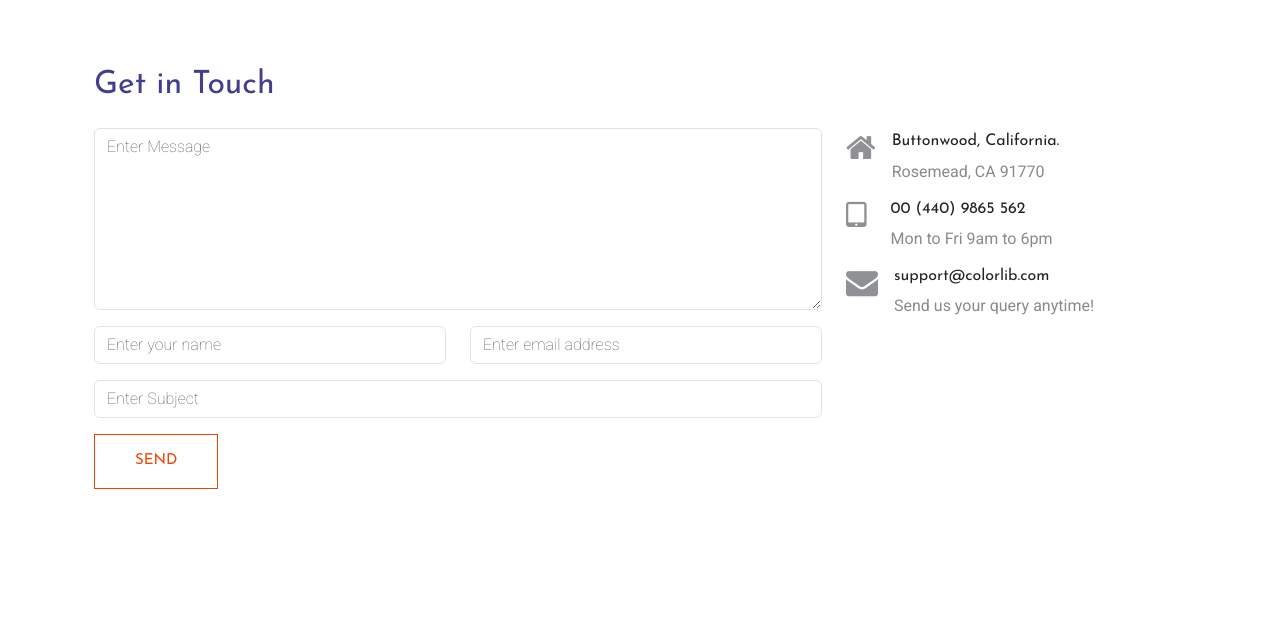
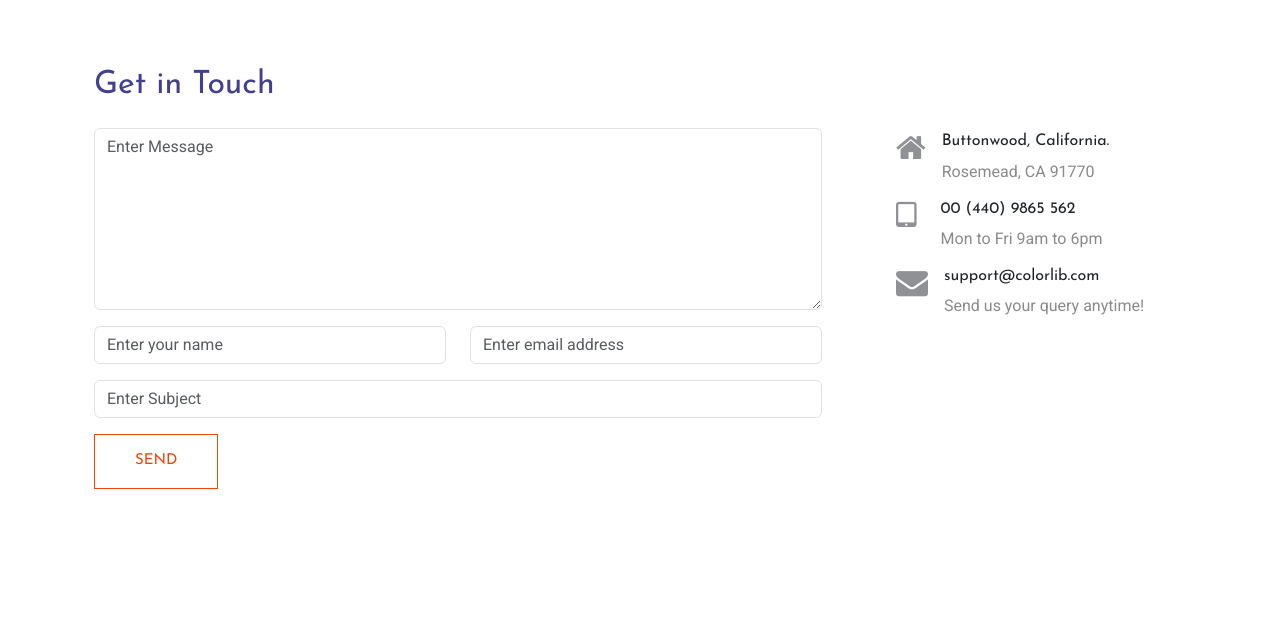
Before and after one commit to Rida-e-Fatima/project-5, a plain HTML site: page contact.html in a window 1280 px wide. Shown: the part 1260-1890 px from the top of the page. Drawn offline with nearby package versions, Linux system fonts and the light colour scheme; a web font is replaced by a local one.

Commit message:
some changes

```diff
--- a/contact.html
+++ b/contact.html
@@ -141,6 +141,7 @@
                     </form>
                 </div>
                 <div class="col-lg-4 contact-media">
+                    <div class="rigth_side_form">
                     <div class="media contact-info d-flex">
                         <span class="contact-info__icon "><i class="fa fa-solid fs-2  fa-home"></i></span>
                         <div class="media-body ms-3">
@@ -167,19 +168,10 @@
                         </div>
                     </div>
                 </div>
+                </div>
             </div>
         </div>
     </section>
-     <!-- <div class="owl-carousel owl-theme">
-        <div> Your Content </div>
-        <div> Your Content </div>
-        <div> Your Content </div>
-        <div> Your Content </div>
-        <div> Your Content </div>
-        <div> Your Content </div>
-        <div> Your Content </div>
-      </div>  -->
-<!--Footer Section-->
 <footer>
     <div class="container">
       <div class="row footer-section">
--- a/style.css
+++ b/style.css
@@ -703,8 +703,10 @@ margin-left: -15px; */
 }
 
 .form-control {
-    font-weight: 100;
+    font-weight: 25px;
     font-family: "Roboto", sans-serif !important;
+    box-shadow: none !important;
+    font-size:300;
 }
 
 .contact-form {
@@ -737,9 +739,13 @@ margin-left: -15px; */
 .contact-media {
     margin-top: 20px;
 }
+.rigth_side_form{
+    margin-left: 50px;
+}
 .light-color{
     color:#8a8a8a;
     font-family: "Roboto", sans-serif !important;
+    /* font-size:13px */
 }
 .contact-info__icon{
     color: #8f9195;
```
